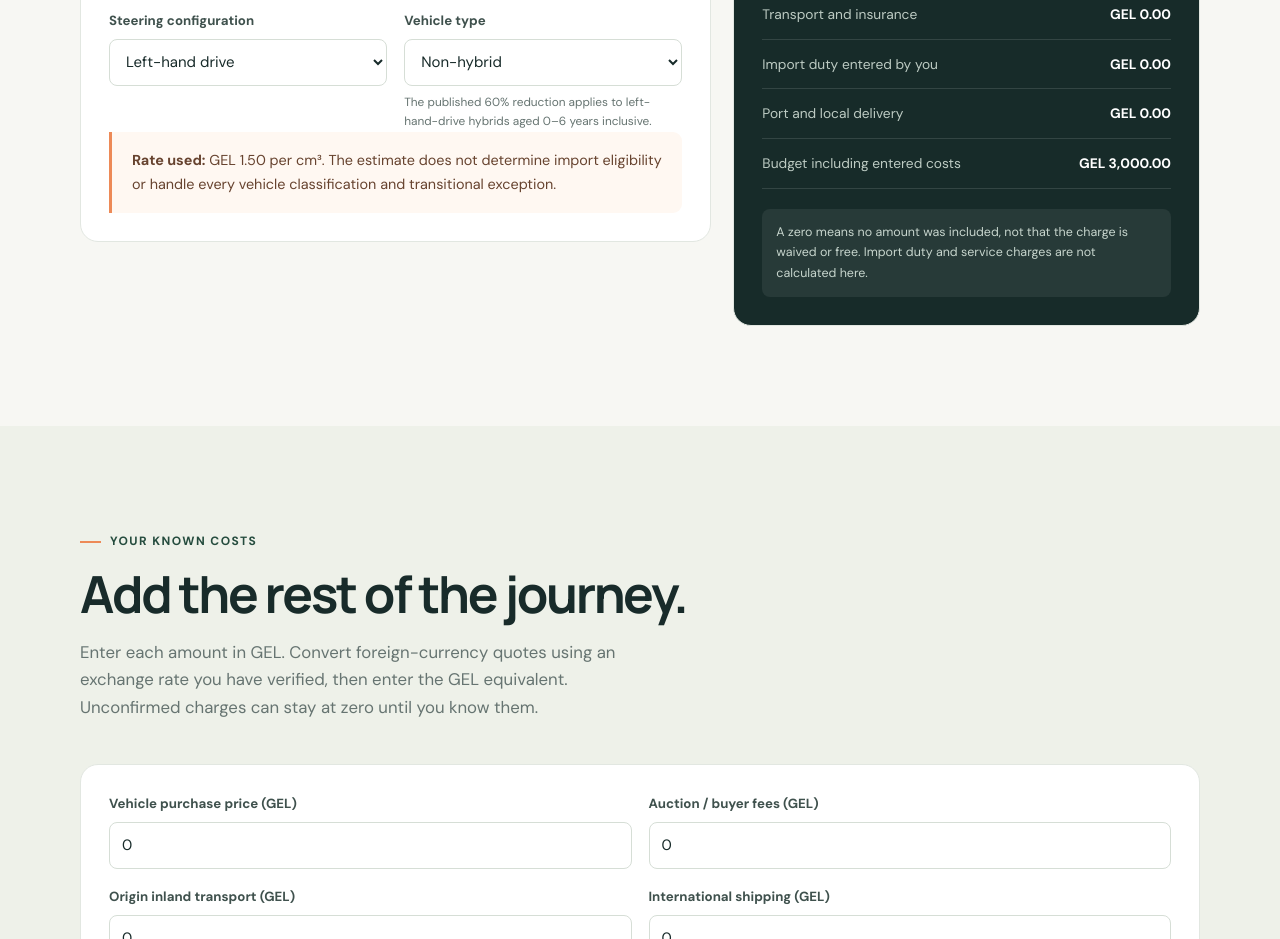
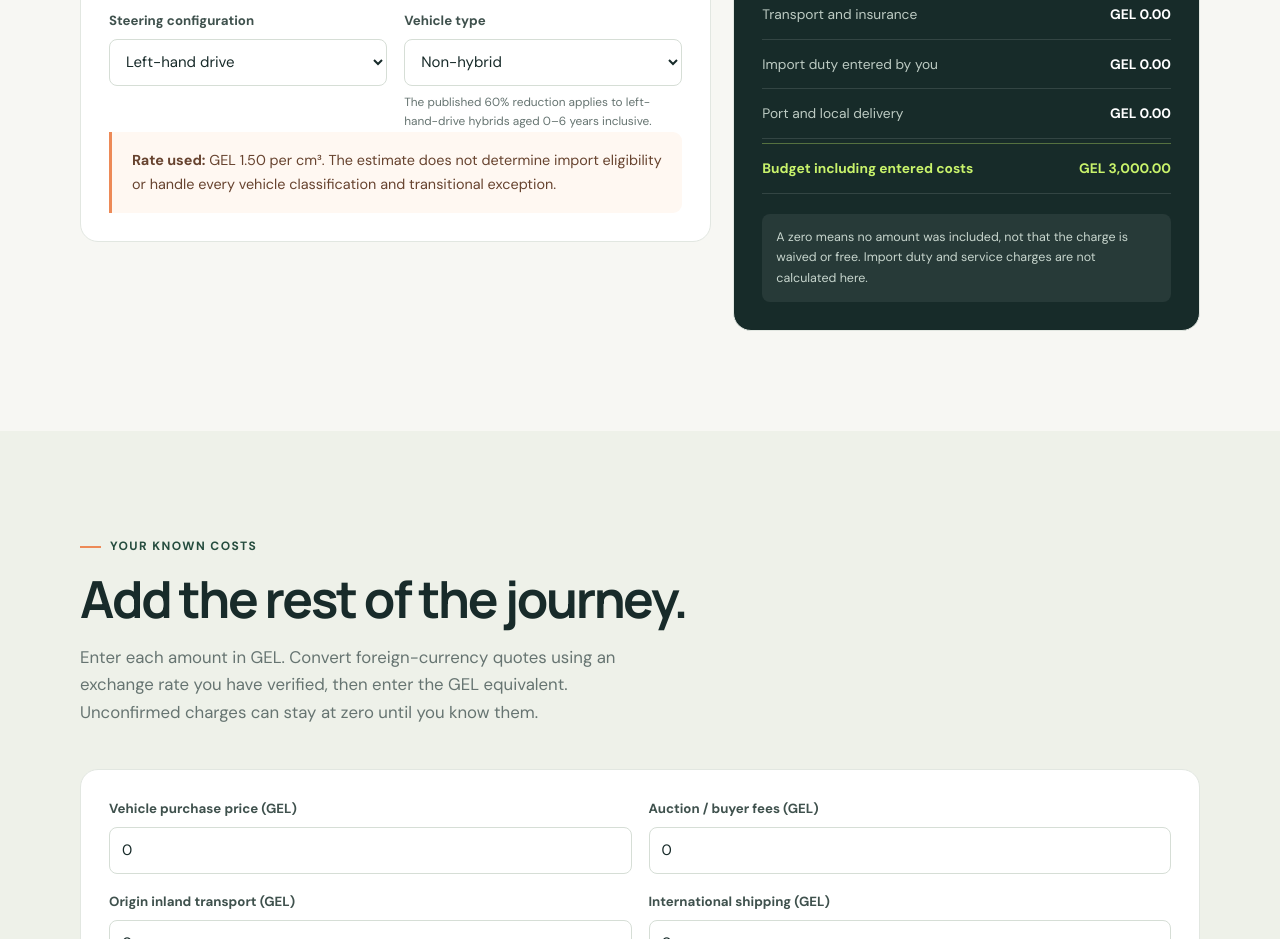
Before and after one commit to GIORGIO2032Q4E/portavero, a Next.js app: page /vehicle-import in a window 1280 px wide. Shown: the part 980-1919 px from the top of the page. Built offline with nearby package versions, Linux system fonts and the light colour scheme; no server answers.

Commit message:
style: emphasize vehicle budget total

```diff
--- a/src/app/globals.css
+++ b/src/app/globals.css
@@ -117,6 +117,8 @@ p { color: var(--muted); }
 .result-line { display: flex; justify-content: space-between; gap: 15px; padding: 13px 0; border-bottom: 1px solid rgba(255,255,255,.12); font-size: .86rem; }
 .result-line span { color: #bdcbc3; }
 .result-line strong { text-align: right; }
+.result-line-total { margin-top: 4px; border-top: 1px solid rgba(201,243,107,.35); font-weight: 800; }
+.result-line-total span, .result-line-total strong { color: var(--green); }
 .disclaimer { padding: 13px 14px; margin-top: 20px; background: rgba(255,255,255,.07); border-radius: 8px; color: #c7d5cd; font-size: .78rem; }
 .content-narrow { max-width: 780px; margin: 0 auto; }
 .prose h2 { margin-top: 38px; font-size: 1.7rem; }
```
